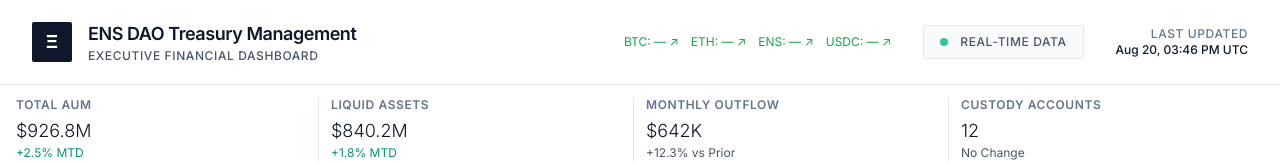
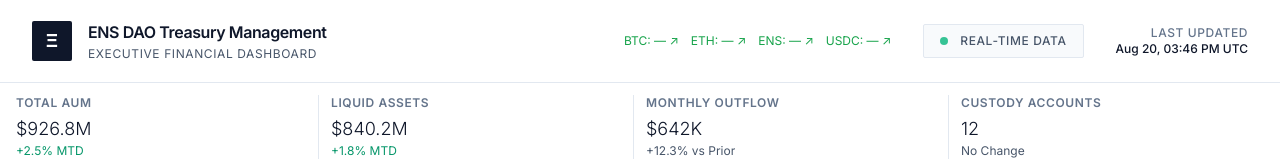
Before and after one commit to accessor-io/ENS-DAO-Finance-Board, a React (Vite) app: page / in a window 1280 px wide. Shown: the top 163 px of the page. Built offline with nearby package versions, Linux system fonts and the light colour scheme; no server answers.

Commit message:
Standardize App.jsx header font sizes
cgen-d0525ea96c384f389b32a5e794c81a29

```diff
--- a/src/App.jsx
+++ b/src/App.jsx
@@ -14,10 +14,10 @@ function App() {
                 <span className="text-white font-bold text-lg">Ξ</span>
               </div>
               <div>
-                <h1 className="text-lg font-semibold text-slate-900 tracking-tight">
+                <h1 className="font-semibold text-slate-900 tracking-tight">
                   ENS DAO Treasury Management
                 </h1>
-                <p className="text-xs text-slate-600 uppercase tracking-wider font-medium">
+                <p className="text-xs text-slate-600 uppercase tracking-wider">
                   Executive Financial Dashboard
                 </p>
               </div>
```
